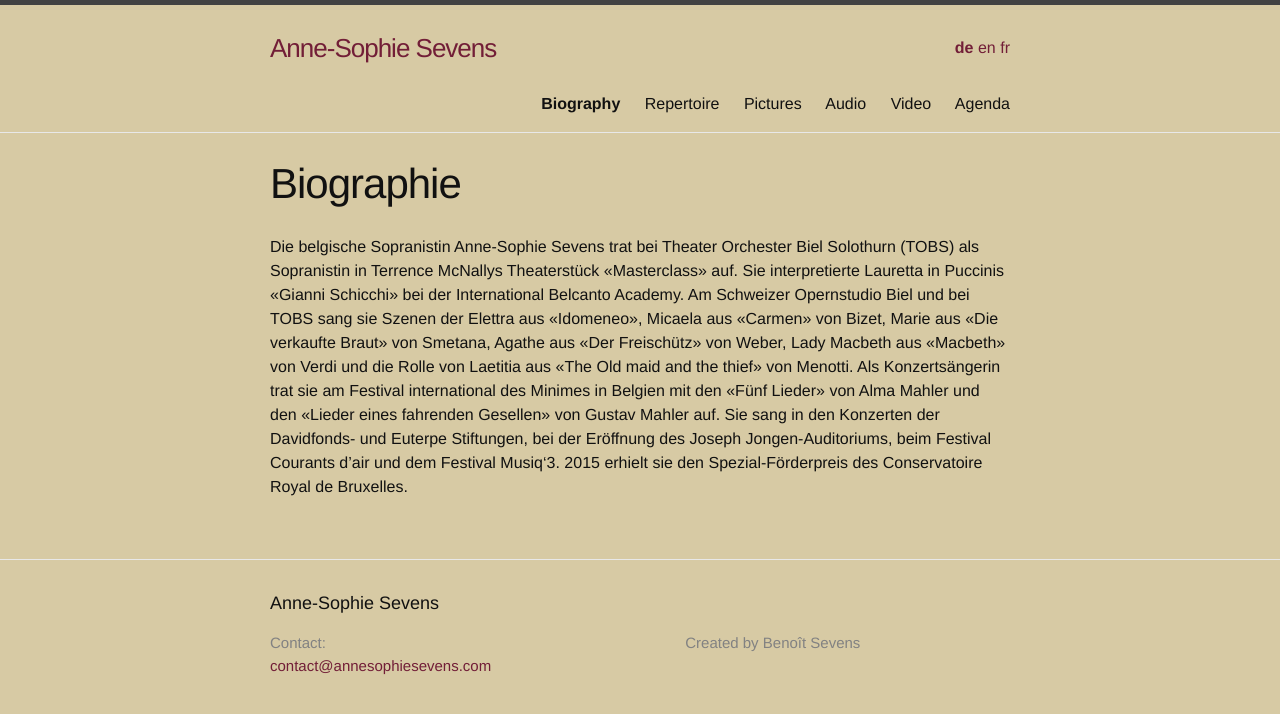
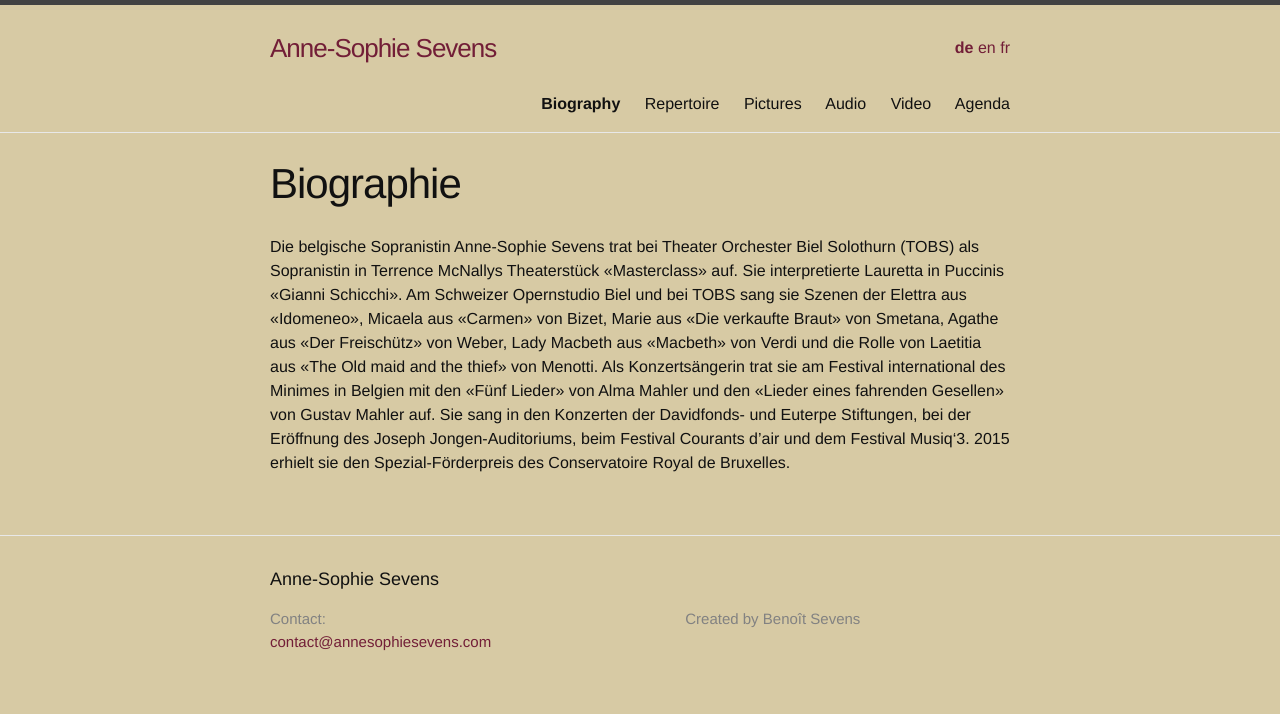
Before and after one commit to annesophie-sevens/annesophie-sevens.github.io, a Jekyll site: the page built from biography-de.md, in a window 1280 px wide. Shown: the top 714 px of the page. Built offline with Jekyll 4.4.1, drawn with Linux system fonts in a browser that asks for light colours.

Commit message:
Update biography-de.md

```diff
--- a/biography-de.md
+++ b/biography-de.md
@@ -8,4 +8,4 @@
 ---
 
 
-Die belgische Sopranistin Anne-Sophie Sevens trat bei Theater Orchester Biel Solothurn (TOBS) als Sopranistin in Terrence McNallys Theaterstück «Masterclass» auf. Sie interpretierte Lauretta in Puccinis «Gianni Schicchi» bei der International Belcanto Academy. Am Schweizer Opernstudio Biel und bei TOBS sang sie Szenen der Elettra aus «Idomeneo», Micaela aus «Carmen» von Bizet, Marie aus «Die verkaufte Braut» von Smetana, Agathe aus «Der Freischütz» von Weber, Lady Macbeth aus «Macbeth» von Verdi und die Rolle von Laetitia aus «The Old maid and the thief» von Menotti. Als Konzertsängerin trat sie am Festival international des Minimes in Belgien mit den «Fünf Lieder» von Alma Mahler und den «Lieder eines fahrenden Gesellen» von Gustav Mahler auf. Sie sang in den Konzerten der Davidfonds- und Euterpe Stiftungen, bei der Eröffnung des Joseph Jongen-Auditoriums, beim Festival Courants d’air und dem Festival Musiq‘3. 2015 erhielt sie den Spezial-Förderpreis des Conservatoire Royal de Bruxelles.
+Die belgische Sopranistin Anne-Sophie Sevens trat bei Theater Orchester Biel Solothurn (TOBS) als Sopranistin in Terrence McNallys Theaterstück «Masterclass» auf. Sie interpretierte Lauretta in Puccinis «Gianni Schicchi». Am Schweizer Opernstudio Biel und bei TOBS sang sie Szenen der Elettra aus «Idomeneo», Micaela aus «Carmen» von Bizet, Marie aus «Die verkaufte Braut» von Smetana, Agathe aus «Der Freischütz» von Weber, Lady Macbeth aus «Macbeth» von Verdi und die Rolle von Laetitia aus «The Old maid and the thief» von Menotti. Als Konzertsängerin trat sie am Festival international des Minimes in Belgien mit den «Fünf Lieder» von Alma Mahler und den «Lieder eines fahrenden Gesellen» von Gustav Mahler auf. Sie sang in den Konzerten der Davidfonds- und Euterpe Stiftungen, bei der Eröffnung des Joseph Jongen-Auditoriums, beim Festival Courants d’air und dem Festival Musiq‘3. 2015 erhielt sie den Spezial-Förderpreis des Conservatoire Royal de Bruxelles.
```
